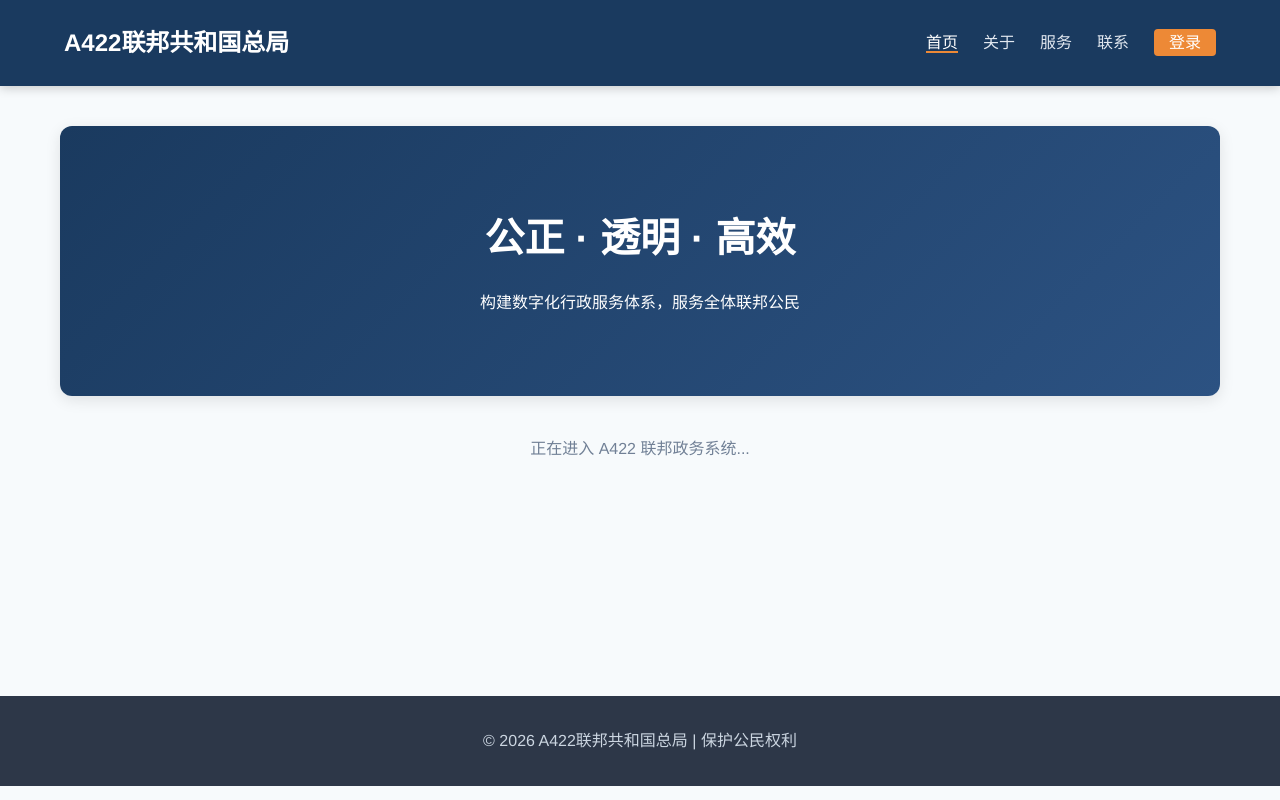
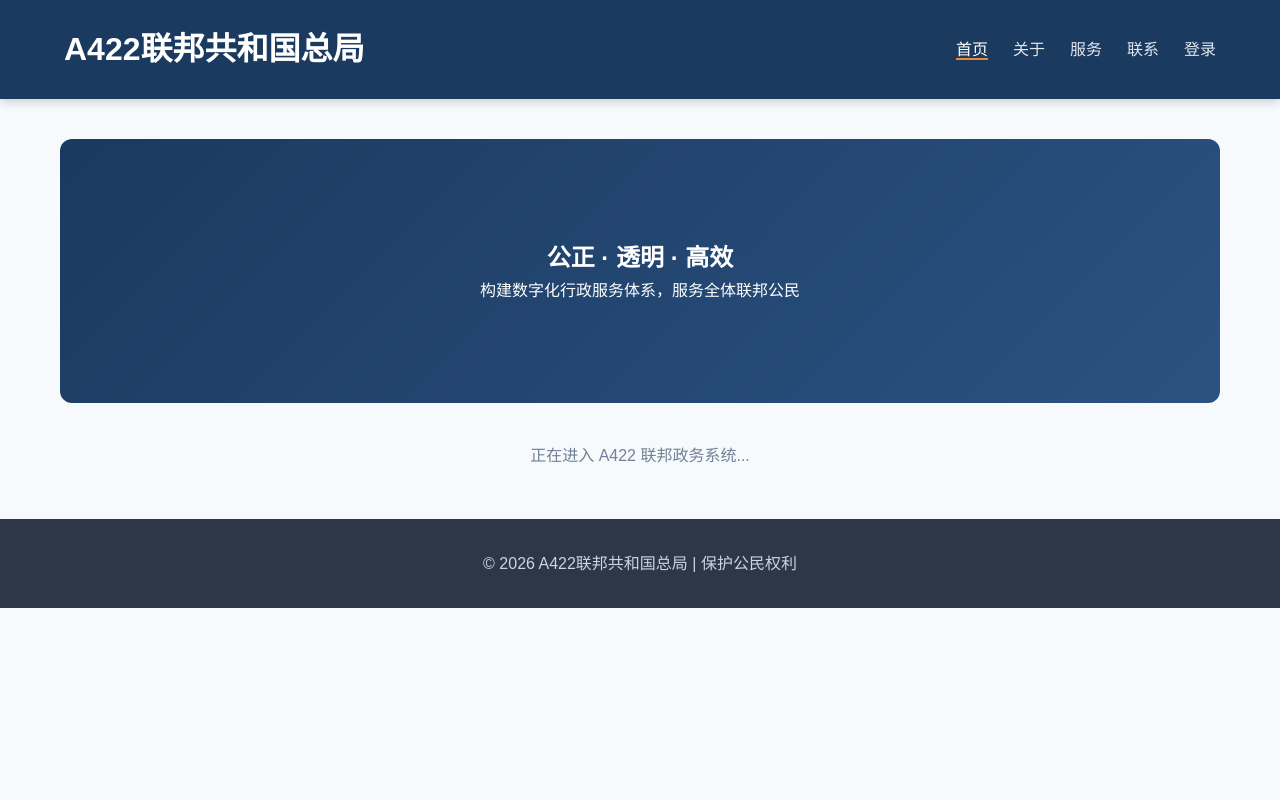
Before and after one commit to yellowcat520721/yellowcat520721.github.io, a plain HTML site: page index.html in a window 1280 px wide. Drawn offline with Linux system fonts and the light colour scheme.

Commit message:
Update styles.css

```diff
--- a/styles.css
+++ b/styles.css
@@ -1,14 +1,4 @@
-/* 核心变量定义 */
-:root {
-    --primary: #1a3a5f;
-    --secondary: #2c5282;
-    --accent: #ed8936;
-    --bg: #f7fafc;
-    --white: #ffffff;
-    --text: #2d3748;
-}
-
-/* 基础重置：解决图片中出现的列表点问题 */
+/* 基础重置：彻底消除截图中的列表圆点 */
 * {
     margin: 0;
     padding: 0;
@@ -16,15 +6,15 @@
 }
 
 body {
-    font-family: "Helvetica Neue", Helvetica, Arial, "Microsoft YaHei", sans-serif;
-    background-color: var(--bg);
-    color: var(--text);
+    font-family: "PingFang SC", "Microsoft YaHei", sans-serif;
+    background-color: #f7fafc; /* 浅灰色背景 */
+    color: #2d3748;
     line-height: 1.6;
 }
 
-/* 导航栏修复 */
+/* 顶部导航栏：深蓝色庄严风格 */
 header {
-    background: var(--primary);
+    background: #1a3a5f;
     color: white;
     padding: 1.5rem 5%;
     display: flex;
@@ -33,62 +23,39 @@ header {
     box-shadow: 0 2px 10px rgba(0,0,0,0.2);
 }
 
-header h1 {
-    font-size: 1.5rem;
-    margin: 0;
-}
-
 nav ul {
     display: flex;
-    list-style: none; /* 彻底移除列表圆点 */
+    list-style: none; /* 必须：移除圆点 */
     gap: 25px;
-    margin: 0;
-    padding: 0;
 }
 
 nav a {
     color: #e2e8f0;
     text-decoration: none;
-    font-size: 1rem;
-    transition: 0.3s;
+    font-weight: 500;
 }
 
 nav a:hover, nav a.active {
     color: white;
-    border-bottom: 2px solid var(--accent);
+    border-bottom: 2px solid #ed8936; /* 橙色高亮 */
 }
 
-.login-btn {
-    background: var(--accent);
-    padding: 5px 15px;
-    border-radius: 4px;
-    color: white !important;
+/* 中间内容区 */
+main {
+    max-width: 1200px;
+    margin: 40px auto;
+    padding: 0 20px;
 }
 
-/* 主容器布局 */
-main {
-    max-width: 1200px;
-    margin: 0 auto;
-    padding: 40px 20px;
-    min-height: 70vh;
-}
-
-/* 英雄区样式 */
 .hero {
     background: linear-gradient(135deg, #1a3a5f 0%, #2c5282 100%);
     color: white;
-    padding: 80px 20px;
+    padding: 100px 20px;
     text-align: center;
     border-radius: 12px;
-    box-shadow: 0 4px 15px rgba(0,0,0,0.1);
 }
 
-.hero h2 {
-    font-size: 2.5rem;
-    margin-bottom: 20px;
-}
-
-/* 页脚固定底部 */
+/* 底部 */
 footer {
     background: #2d3748;
     color: #cbd5e0;
```
